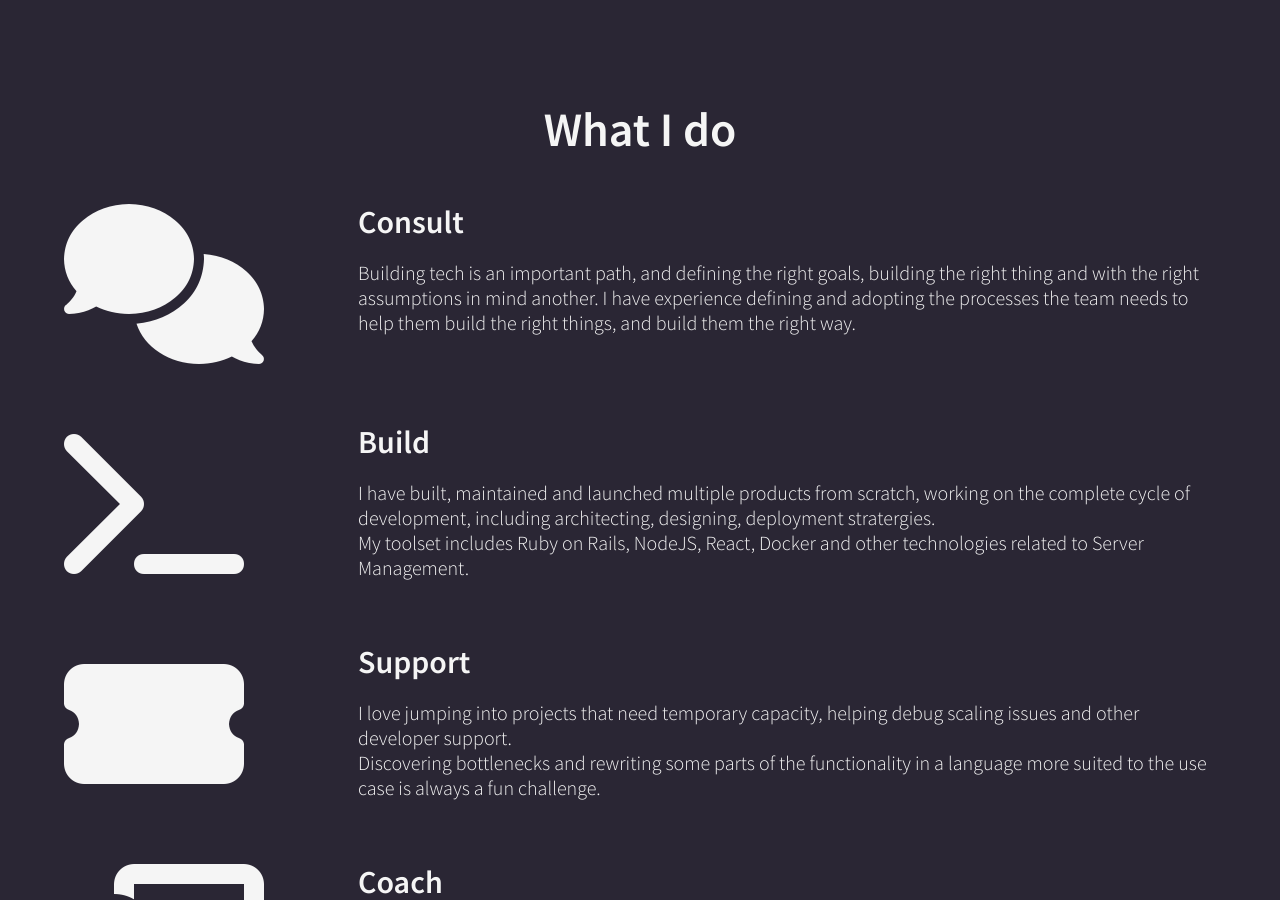
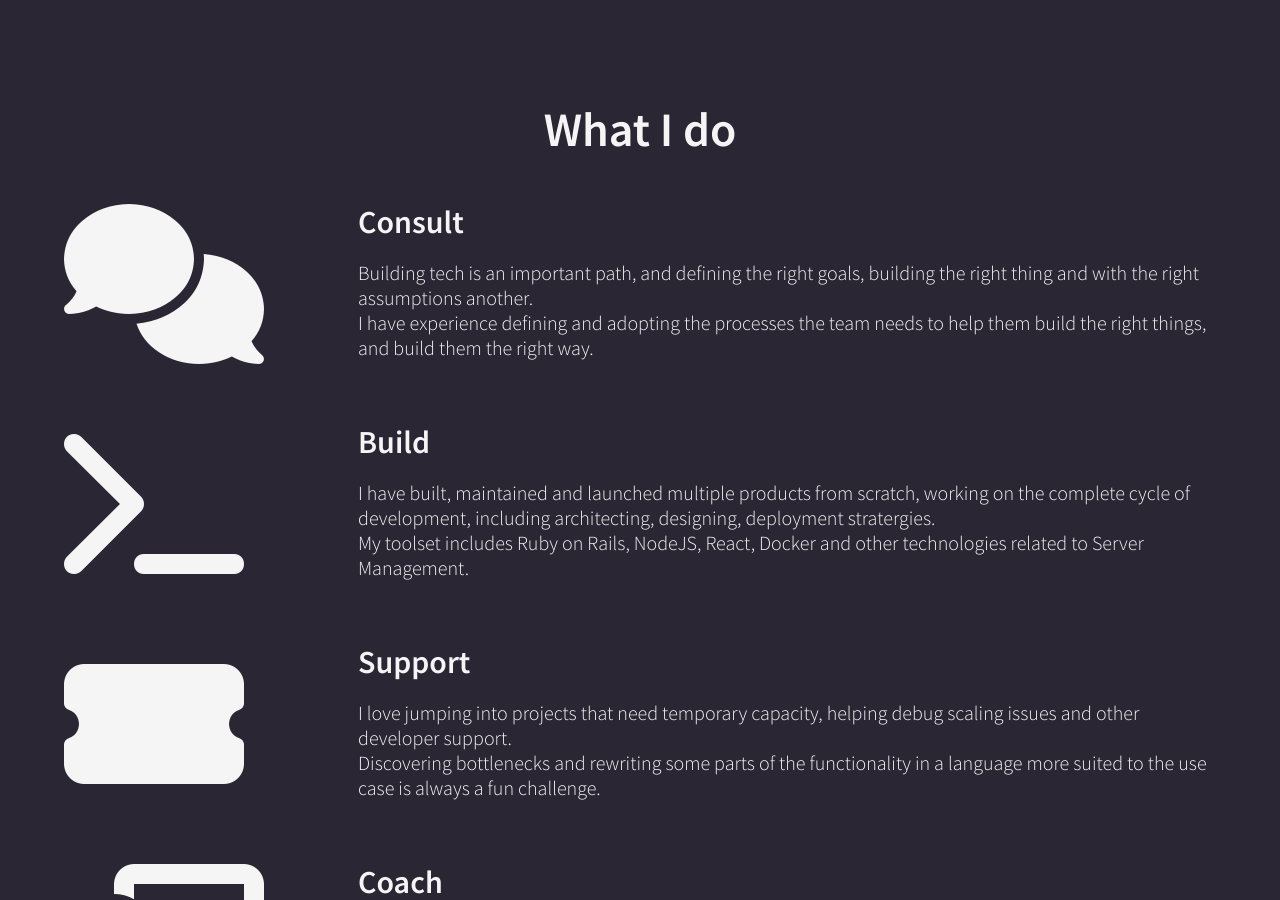
Before and after one commit to hiemanshu/hiems.net, a Jekyll site: the page built from index.markdown, in a window 1280 px wide and 900 px high, scrolled down 1812 px. Built offline with Jekyll 4.4.1, drawn with Linux system fonts in a browser that asks for light colours; nearby versions of some CDN libraries.

Commit message:
Fix typo in about

```diff
--- a/_includes/about.html
+++ b/_includes/about.html
@@ -30,7 +30,7 @@
       <div class="column" id="consult">
         <h1 class="title has-text-light">Consult</h1>
         <h2 class="subtitle has-text-weight-medium has-text-light">
-          Building tech is an important path, and defining the right goals, building the right thing and with the right assumptions in mind another.
+          Building tech is an important path, and defining the right goals, building the right thing and with the right assumptions another.<br />
 
           I have experience defining and adopting the processes the team needs to help them build the right things, and build them the right way.
         </h2>
```
